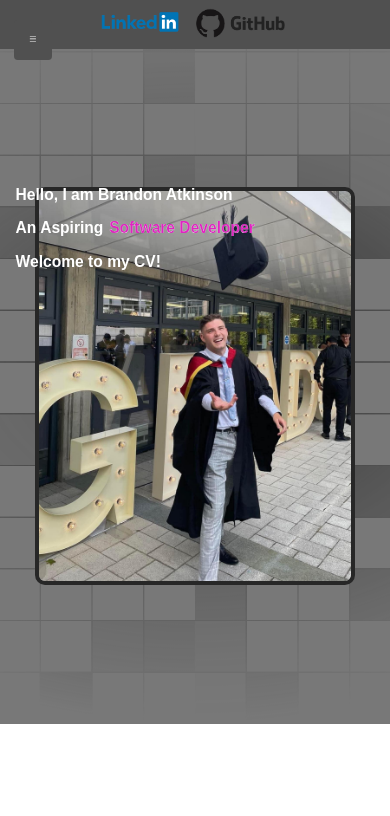
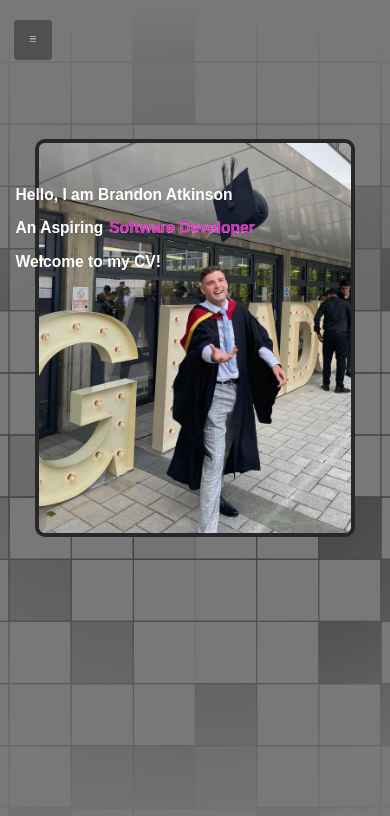
Before and after one commit to itsbrandonowens/brandon_atkinson_cv, a React (Create React App) app: page / in a window 390 px wide. Shown: the top 816 px of the page. Built offline with nearby package versions, Linux system fonts and the light colour scheme.

Commit message:
footer fixed commit

```diff
--- a/src/styles/Footer.css
+++ b/src/styles/Footer.css
@@ -50,8 +50,26 @@
         font-size: 20px;
         text-align: center;
         width: 100%;
+        position: fixed;
         bottom: 0;
+        overflow: hidden;
         display: block;
+        transition: transform 0.8s ease; /* Apply transition only to the transform property */
+        transform: translateX(-110%);
+    }
+
+    .footer-expanded {
+        background-color: rgb(80, 80, 80);
+        color: white;
+        font-size: 20px;
+        text-align: center;
+        width: 100%;
+        position: fixed;
+        bottom: 0;
+        overflow: hidden;
+        display: block;
+        transition: transform 0.8s ease; /* Apply transition only to the transform property */
+
     }
 
     .linkedin_logo {
--- a/src/styles/Homepage.css
+++ b/src/styles/Homepage.css
@@ -110,6 +110,7 @@
     align-items: center;
     flex-direction: row;
     justify-content: center;
+    padding-bottom:50%;
   }
 
   .home-text {
```
